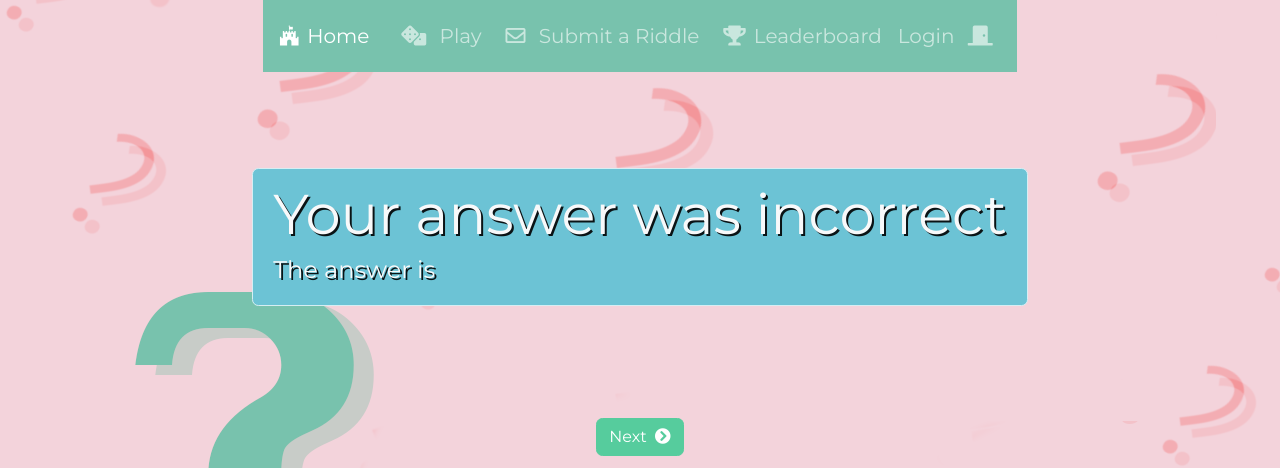
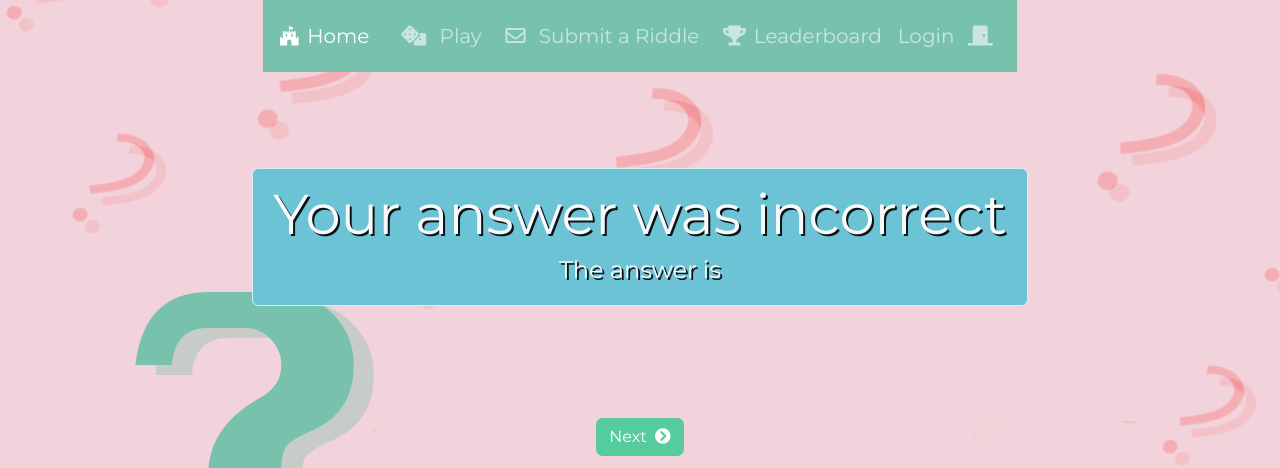
Before and after one commit to Code-Institute-Submissions/pythongameproject, a Flask app: template templates/answer_riddle.html in a window 1280 px wide. Shown: the top 468 px of the page. Run offline with Flask 2, Linux system fonts and the light colour scheme; the template is opened without the code that fills it, so the values that code supplies are empty; some libraries are stand-ins or nearby versions.

Commit message:
WIP improves css formatting of answer page

```diff
--- a/templates/answer_riddle.html
+++ b/templates/answer_riddle.html
@@ -1,6 +1,6 @@
 {% extends 'base.html' %} {% block content %}
 <div class="container">
-    <div class="row justify-content-md-center mt-5">
+    <div class="row justify-content-center text-center mt-5">
         <div class="col-auto mt-5 mb-5">
             <div class="alert alert-{{ 'success' if correct else 'info' }}">
                 <h2 class="display-4 text-light">Your answer was {{ 'correct' if correct else 'incorrect' }}</h2>
```
